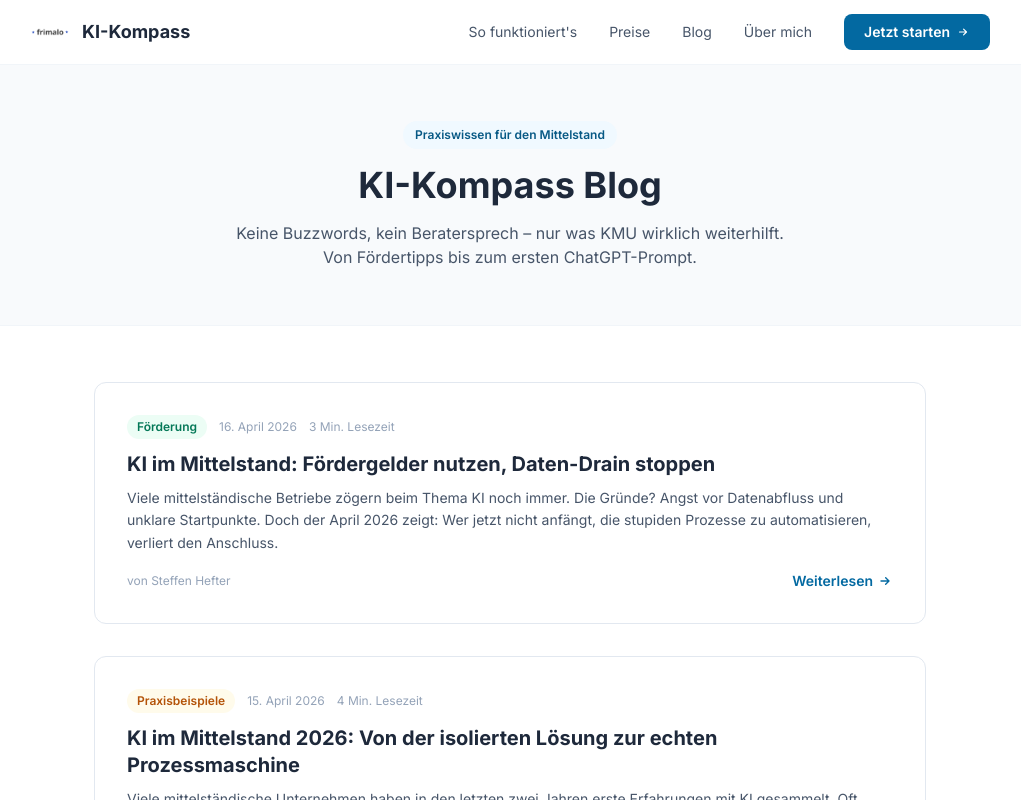
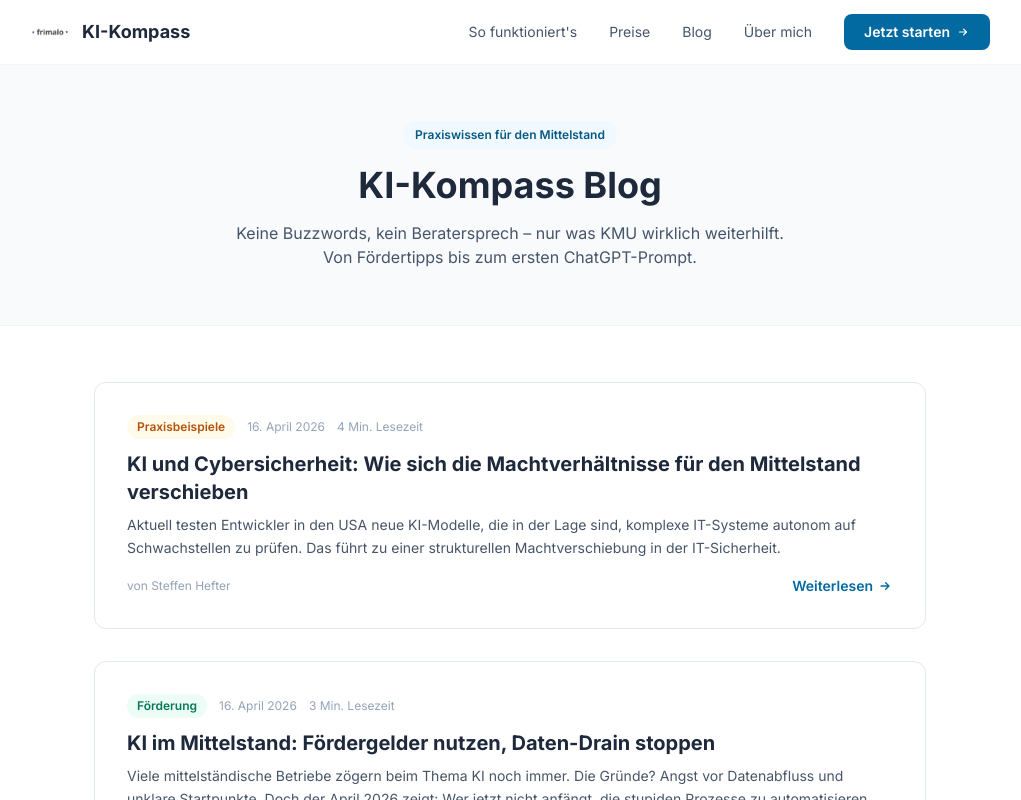
Before and after one commit to derhefter/KI-Kompass-2.0, a Next.js app: page /blog in a window 1280 px wide. Shown: the top 800 px of the page, without its empty margins (130-1151 px from the left). Built offline with nearby package versions, Linux system fonts and the light colour scheme; no server answers.

Commit message:
Auto-Publish: KI und Cybersicherheit

```diff
--- a/src/data/blog-posts.js
+++ b/src/data/blog-posts.js
@@ -16,6 +16,33 @@
 // ============================================================
 
 export const blogPosts = [
+  {
+    id: 15,
+    slug: 'ki-und-cybersicherheit-wie-sich-die-machtverhaeltnisse-fuer-den-mittelstand-verschieben',
+    title: 'KI und Cybersicherheit: Wie sich die Machtverhältnisse für den Mittelstand verschieben',
+    excerpt: 'Aktuell testen Entwickler in den USA neue KI-Modelle, die in der Lage sind, komplexe IT-Systeme autonom auf Schwachstellen zu prüfen. Das führt zu einer strukturellen Machtverschiebung in der IT-Sicherheit.',
+    content: `
+<p><strong>Ausgangslage:</strong><br>Aktuell testen Entwickler in den USA neue KI-Modelle (wie das diskutierte "Claude Mythos" oder künftige OpenAI-Versionen), die in der Lage sind, komplexe IT-Systeme autonom auf Schwachstellen zu prüfen. Große Tech-Konzerne nutzen diese exklusiven und teuren Werkzeuge bereits, um ihre eigenen digitalen Infrastrukturen massiv abzusichern. Das führt zu einer strukturellen Machtverschiebung in der IT-Sicherheit.</p>
+
+<p><strong>Die Herausforderung für den Mittelstand:</strong><br>Wenn Großkonzerne ihre Systeme durch KI-Unterstützung nahezu undurchdringlich machen, weichen Angreifer erfahrungsgemäß auf weniger stark geschützte Ziele aus. Gleichzeitig sorgt die KI-gestützte Automatisierung auf Seiten der Angreifer dafür, dass sich breit angelegte Attacken plötzlich auch bei kleineren Zielen wirtschaftlich lohnen. Betriebe, die früher schlicht durchs Raster gefallen sind, rücken damit stärker in den Fokus.</p>
+
+<p><strong>Die Konsequenz:</strong><br>Ein mittelständisches Unternehmen kann und muss sich nicht zwingend eigene, hochkomplexe KI-Sicherheitsmodelle leisten. Entscheidend ist jedoch die Erkenntnis, dass sich die Lage durch diese Automatisierung auf beiden Seiten professionalisiert. IT-Sicherheit darf kein Nebenthema mehr sein, das im Betriebsalltag nur "nebenbei" mitläuft.</p>
+
+<p><strong>Pragmatische Quick-Wins für den Schutz:</strong></p>
+<ol>
+  <li><strong>Konsequentes Patch-Management:</strong> Software-Updates müssen zeitnah und routiniert eingespielt werden, um bekannte Lücken sofort zu schließen.</li>
+  <li><strong>Sensibilisierung des Teams:</strong> Mitarbeiter sollten gezielt auf die Erkennung von KI-generierten, sehr professionell wirkenden Phishing-Mails geschult werden.</li>
+  <li><strong>Sicherheit als Management-Aufgabe:</strong> Der IT-Schutz gehört regelmäßig auf die Agenda der Geschäftsführung, um technologische Entwicklungen frühzeitig zu erkennen.</li>
+</ol>
+`,
+    category: 'Praxisbeispiele',
+    author: 'Steffen Hefter',
+    date: '2026-04-16',
+    status: 'published',
+    image: '',
+    readTime: 4
+  },
+
   {
     id: 14,
     slug: 'ki-im-mittelstand-foerdergelder-nutzen-daten-drain-stoppen',
```
